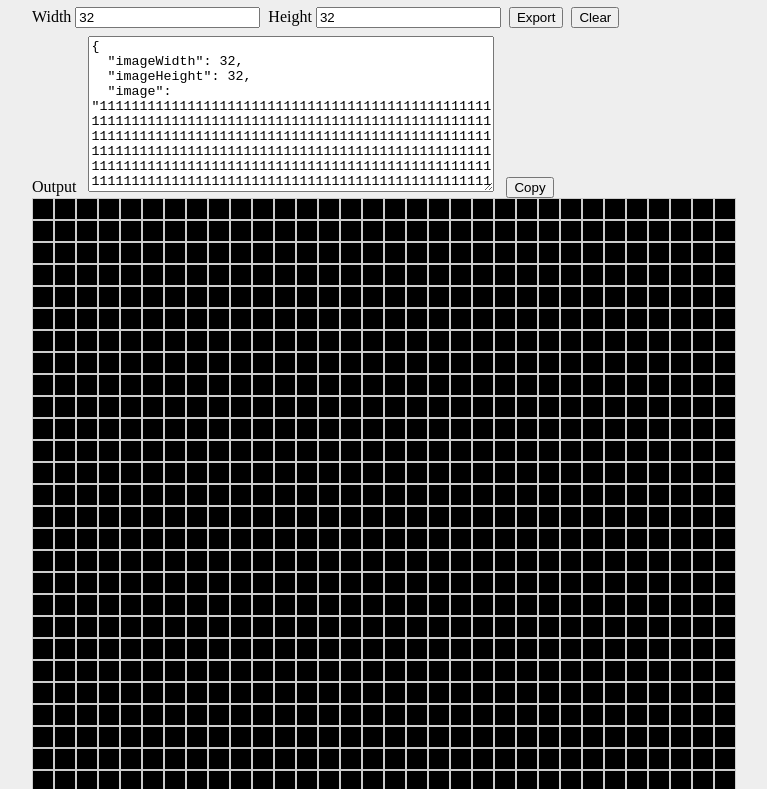
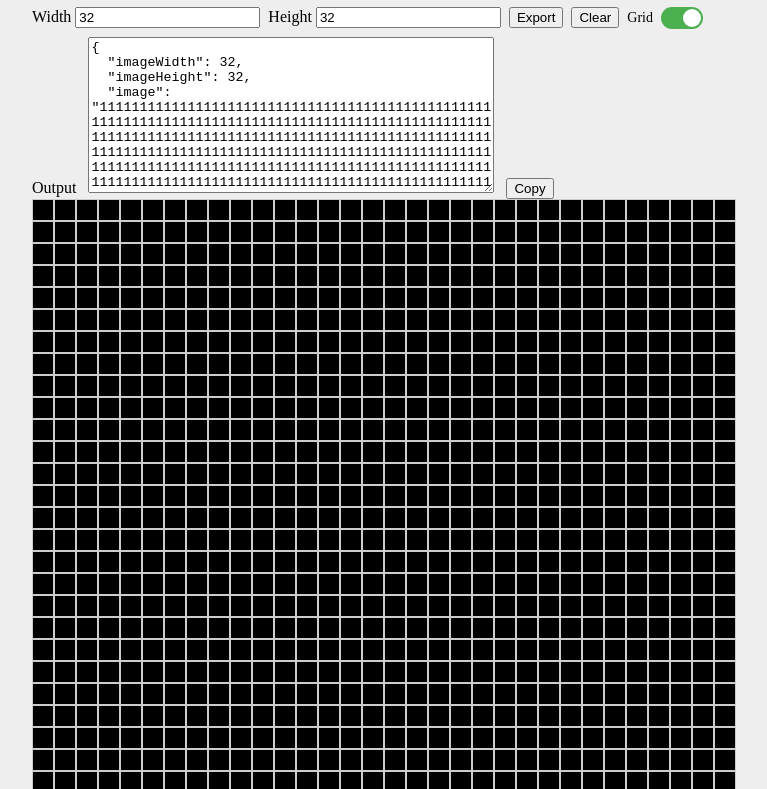
Before and after one commit to card-reaper/card-art-generator, a plain HTML site: page index.html in a window 1280 px wide. Shown: the part 123-912 px from the top of the page, without its empty margins (0-767 px from the left). Drawn offline with Linux system fonts and the light colour scheme.

Commit message:
Added a grid on/off toggle but it can get reversed

```diff
--- a/index.html
+++ b/index.html
@@ -2,17 +2,22 @@
 <html lang="en">
 <head>
   <meta charset="UTF-8" />
-  <title>32x32 Drag Pixel Drawer</title>
+  <title>Card Reaper Custom Art Studio</title>
   <link rel="stylesheet" href="styles.css">
 </head>
 <body>
   <nav><a href="https://card-reaper.com/">Card-reaper.com</a></nav>
-  <h1>Card reaper card-art generator</h1>
+  <h1>Card Reaper Custom Art Studio</h1>
   <div class="controls">
     <label>Width <input id="width" type="number" value="32"></label>
     <label>Height <input id="height" type="number" value="32"></label>
     <button id="export">Export</button>
     <button id="clear">Clear</button>
+    <label class="switch">
+      <span class="switch-label">Grid</span>
+      <input type="checkbox" id="toggleGrid" checked>
+      <span class="slider"></span>
+    </label>
   </div>
 
   <label>
--- a/index.js
+++ b/index.js
@@ -3,6 +3,7 @@ const widthInput = document.getElementById("width");
 const heightInput = document.getElementById("height");
 const exportBtn = document.getElementById("export");
 const clearBtn = document.getElementById("clear");
+const toggleGridBtn = document.getElementById("toggleGrid");
 
 let drawing = false;
 let erasing = false;
@@ -136,6 +137,12 @@ clearBtn.addEventListener("click", () => {
   }
 });
 
+// Grid on or off
+toggleGridBtn.addEventListener("click", () => {
+  grid.classList.toggle("no-lines");
+});
+
+
 // attach listeners
 exportBtn.addEventListener("click", exportJson);
 widthInput.addEventListener("change", resizeGrid);
--- a/styles.css
+++ b/styles.css
@@ -20,6 +20,10 @@ html, body {
   background: #999;
 }
 
+.grid.no-lines .pixel {
+  border: none;
+}
+
 .pixel {
   background: black;
   border: 1px solid #ccc;
@@ -29,3 +33,49 @@ html, body {
 .pixel.black {
   background: white;
 }
+
+.switch {
+  display: inline-flex;
+  align-items: center;
+  gap: 8px;
+  cursor: pointer;
+  user-select: none;
+}
+
+.switch input {
+  display: none;
+}
+
+.slider {
+  position: relative;
+  width: 42px;
+  height: 22px;
+  background: #bbb;
+  border-radius: 22px;
+  transition: background 0.2s;
+}
+
+.slider::before {
+  content: "";
+  position: absolute;
+  width: 18px;
+  height: 18px;
+  left: 2px;
+  top: 2px;
+  background: white;
+  border-radius: 50%;
+  transition: transform 0.2s;
+}
+
+/* ON state */
+.switch input:checked + .slider {
+  background: #4caf50;
+}
+
+.switch input:checked + .slider::before {
+  transform: translateX(20px);
+}
+
+.switch-label {
+  font-size: 14px;
+}
```
